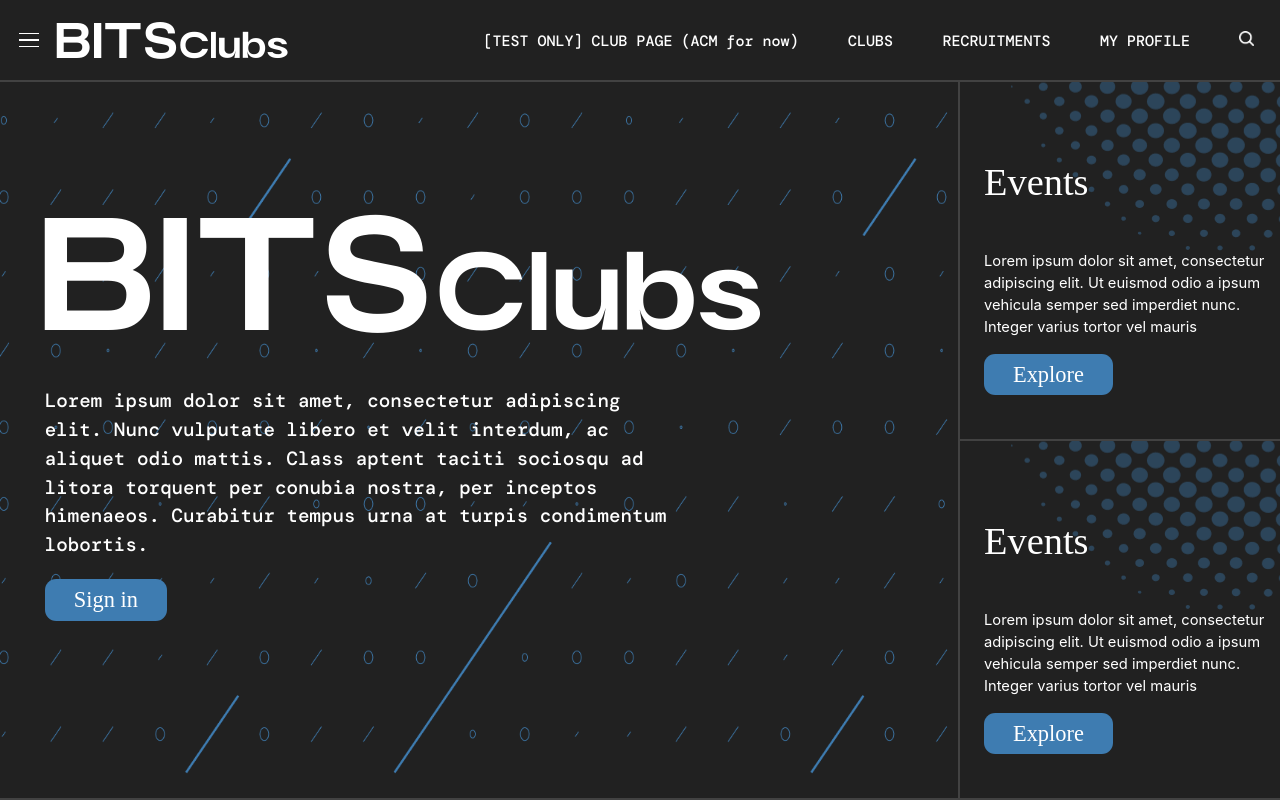
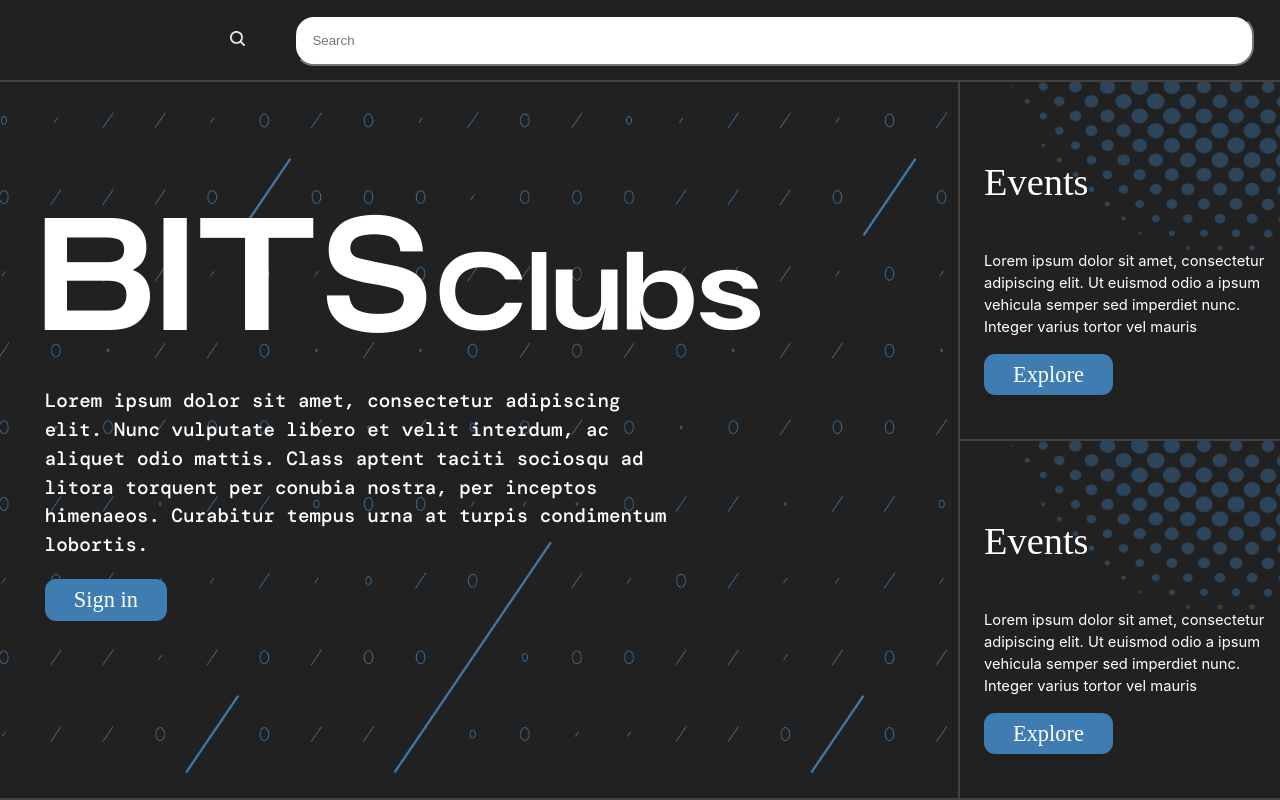
Before and after one commit to dvm-bitspilani/bits-club, a React (Vite) app: page / in a window 1280 px wide. Both pictures are taken after a click on the link 1246 px from the left and 40 px from the top of the page. Shown: the top 800 px of the page. Built offline with nearby package versions, Linux system fonts and the light colour scheme; a web font is replaced by a local one.

Commit message:
add: search bar

```diff
--- a/src/routes/Navbar/Navbar.css
+++ b/src/routes/Navbar/Navbar.css
@@ -66,3 +66,15 @@ nav{
     font-style: normal;
     font-weight: 500;
 }
+.navbar-search-input-box{
+    width: 75vw;
+    border-radius: 20px;
+    padding: 1rem;
+    transition: all 2s ease-in;
+}
+.hiddenDisplay{
+    display: none;
+}
+.zeroOpacity{
+    opacity: 0;
+}
--- a/src/routes/Navbar/Navbar.jsx
+++ b/src/routes/Navbar/Navbar.jsx
@@ -1,8 +1,25 @@
-import React from "react";
+import React, { useEffect } from "react";
 import "./Navbar.css";
 import image from "../../Assets/Vector(1).png";
 import { Link } from "react-router-dom";
 export default function Navbar() {
+  const openSearchInputBox = ()=>{
+      document.getElementById('navbar-search-input-item').classList.toggle('hiddenDisplay');
+      document.getElementById('navbar-test-item').classList.toggle('hiddenDisplay');
+      document.getElementById('navbar-clubs-item').classList.toggle('hiddenDisplay');
+      document.getElementById('navbar-recruitments-item').classList.toggle('hiddenDisplay');
+      document.getElementById('navbar-profile-item').classList.toggle('hiddenDisplay');
+      document.getElementsByClassName('navbar-logo')[0].classList.toggle('hiddenDisplay');
+      document.getElementsByClassName('hamburger-menu-btn')[0].classList.toggle('hiddenDisplay');
+  }
+  // window.addEventListener('scroll', ()=>{
+  //   if(window.scrollY>0){
+  //     document.querySelector('.navbar-right').classList.remove('hiddenDisplay')
+  //   }
+  //   else{
+  //     document.querySelector('.navbar-right').classList.add('hiddenDisplay')
+  //   }
+  // })
   return (
     <>
       <nav>
@@ -13,7 +30,7 @@ export default function Navbar() {
               <span className="hamline" id="hamline2"></span>
               <span className="hamline" id="hamline3"></span>
             </div>
-            <div className="navbar-logo">
+            <div className = 'navbar-logo'>
               <Link to="/">
                 <span id="navbar-logo-bits">BITS</span>
                 <span id="navbar-logo-clubs">Clubs</span>
@@ -22,22 +39,25 @@ export default function Navbar() {
           </div>
           <div className="navbar-right">
             <ul className="navbar-right-list">
-              <li>
+              <li id='navbar-test-item'>
                 <Link to="/Association of Computing Machinery">[TEST ONLY] CLUB PAGE (ACM for now)</Link>
               </li>
-              <li>
+              <li id='navbar-clubs-item'>
                 <Link to="/club">CLUBS</Link>
               </li>
-              <li>
+              <li id='navbar-recruitments-item'>
                 <Link to="/(club-name)/recruitments">RECRUITMENTS</Link>
               </li>
-              <li>
+              <li id='navbar-profile-item'>
                 <Link to="/">MY PROFILE</Link>
               </li>
-              <li>
-                <a href="#">
-                  <img src={image} alt="" width="15px" />
+              <li id="navbar-search-btn-item">
+                <a href="#" >
+                  <img src={image} alt="" width="15px" onClick={openSearchInputBox}/>
                 </a>
+              </li>
+              <li id="navbar-search-input-item" className="hiddenDisplay">
+                <input type="text" placeholder="Search" className="navbar-search-input-box"/>
               </li>
             </ul>
           </div>
--- a/src/routes/components/Landing Page/LandingPage.css
+++ b/src/routes/components/Landing Page/LandingPage.css
@@ -1,6 +1,7 @@
 html{
     scroll-snap-type: y mandatory;
 }
+
 .container{
     position: relative;
     margin-top: 10vh;
```
